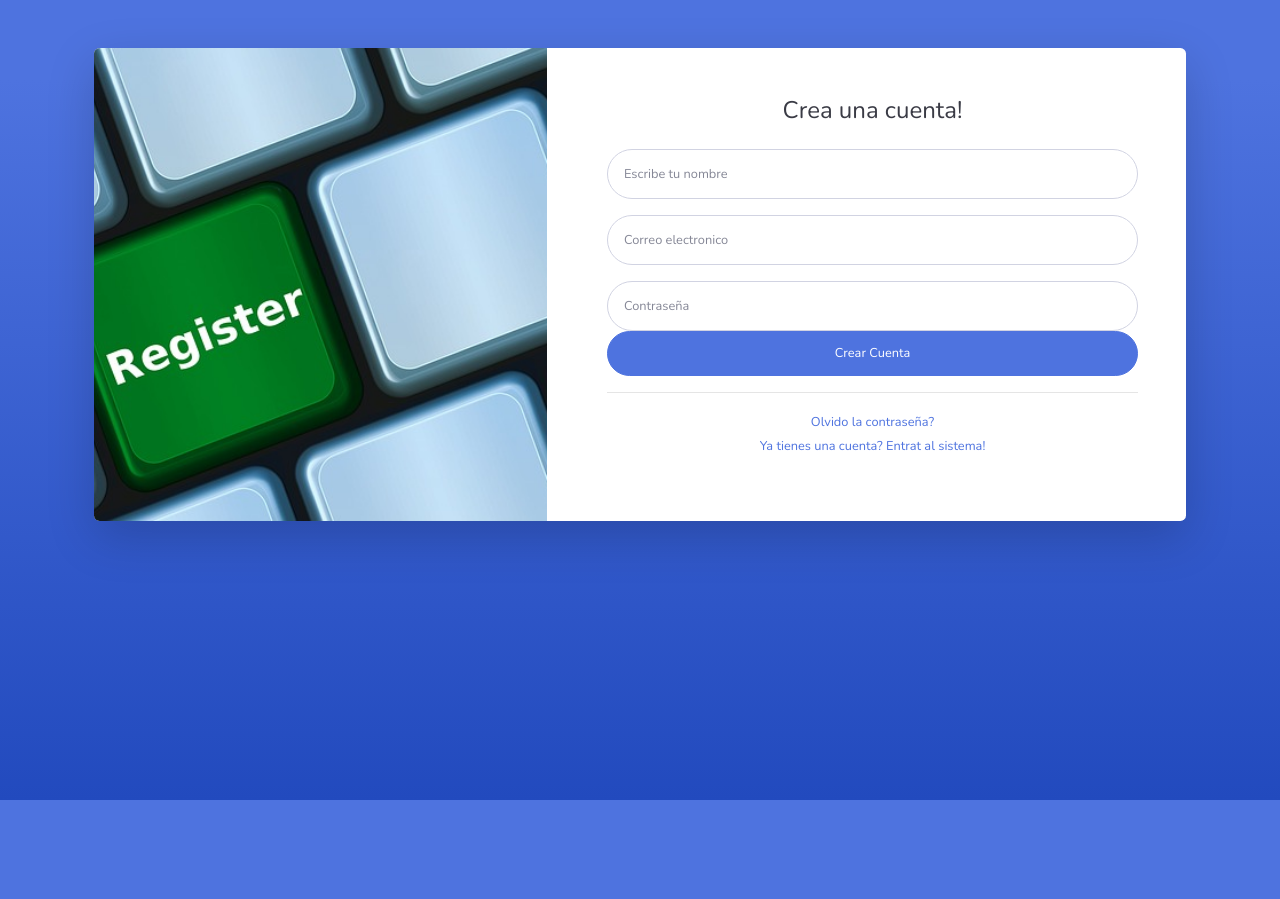
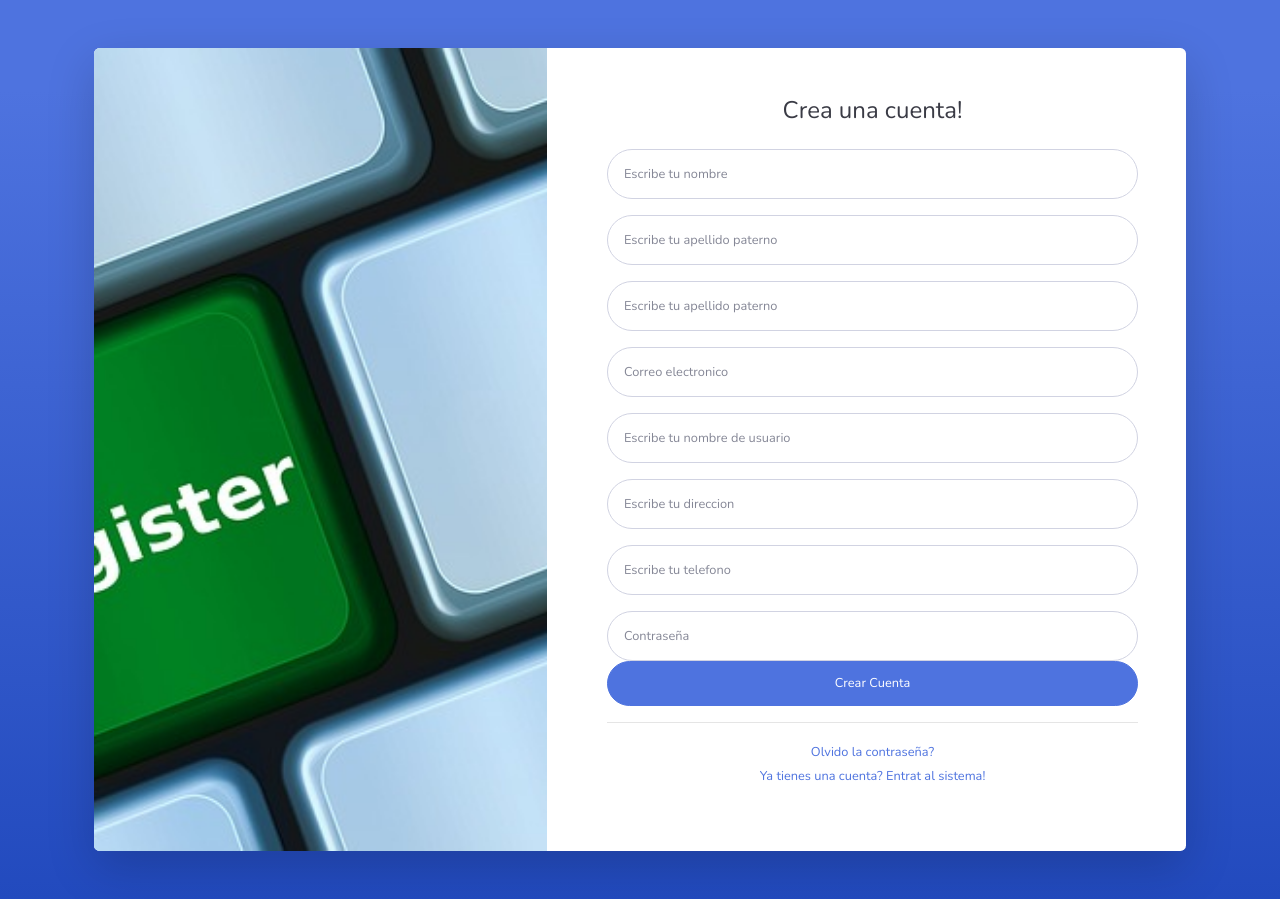
Before and after one commit to doublerrre/APISVLSM, a website with bundled scripts: page web/register.html in a window 1280 px wide. Before the commit the page ends 800 px from the top, so only its background shows below. Built offline with nearby package versions, Linux system fonts and the light colour scheme.

Commit message:
cambio de registro

```diff
--- a/web/register.html
+++ b/web/register.html
@@ -38,17 +38,37 @@
                             </div>
                             <form class="user">
                                 <div class="form-group">
-                                        <input type="text" ng-model="name" class="form-control form-control-user" id="exampleFirstName"
+                                        <input type="text" ng-model="nombre" class="form-control form-control-user" id="exampleFirstName"
                                             placeholder="Escribe tu nombre">
+                                </div>
+                                <div class="form-group">
+                                    <input type="text" ng-model="ap_pat" class="form-control form-control-user" id="exampleFirstName"
+                                        placeholder="Escribe tu apellido paterno">
+                                </div>
+                                <div class="form-group">
+                                    <input type="text" ng-model="ap_mat" class="form-control form-control-user" id="exampleFirstName"
+                                        placeholder="Escribe tu apellido paterno">
                                 </div>
                                 <div class="form-group">
                                     <input type="email" ng-model="email" class="form-control form-control-user" id="exampleInputEmail"
                                         placeholder="Correo electronico">
                                 </div>
                                 <div class="form-group">
+                                    <input type="text" ng-model="username" class="form-control form-control-user" id="exampleFirstName"
+                                        placeholder="Escribe tu nombre de usuario">
+                                </div>
+                                <div class="form-group">
+                                    <input type="text" ng-model="direccion" class="form-control form-control-user" id="exampleFirstName"
+                                        placeholder="Escribe tu direccion">
+                                </div>
+                                <div class="form-group">
+                                    <input type="text" ng-model="telefono" class="form-control form-control-user" id="exampleFirstName"
+                                        placeholder="Escribe tu telefono">
+                                </div>
+                                <div class="form-group">
                                         <input type="password" ng-model="password" class="form-control form-control-user"
                                             id="exampleInputPassword" placeholder="Contraseña">
-                                <button ng-click="register(name, email, password)" class="btn btn-primary btn-user btn-block">
+                                <button ng-click="register(nombre, ap_pat, ap_mat, email, username, direccion, telefono, password)" class="btn btn-primary btn-user btn-block">
                                     Crear Cuenta
                                 </button>
                             </form>
```
Also changed, not shown: web/index.html (+1 -0 lines), web/login.html (+5 -6 lines).
